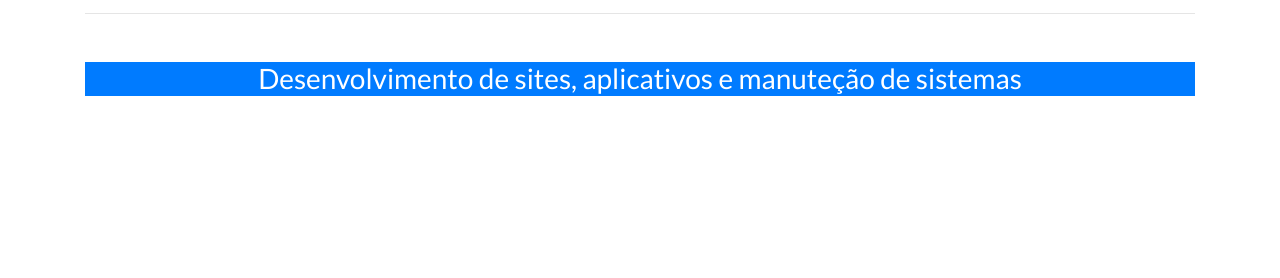
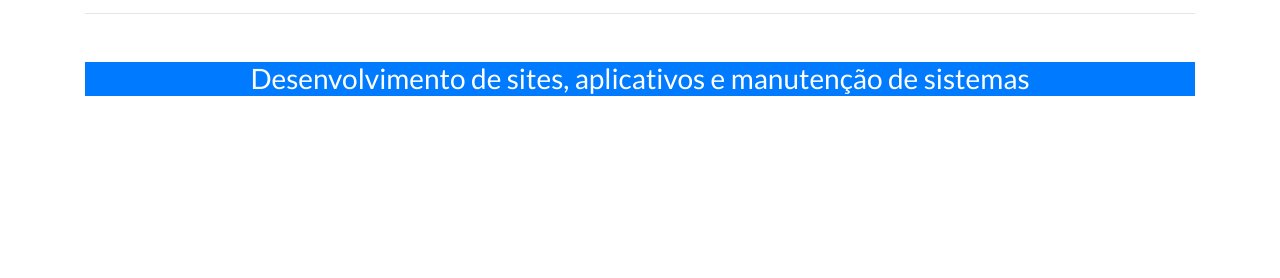
Before and after one commit to carvalho7976/MonolitosSite, a website with bundled scripts: page index.html in a window 1280 px wide. Shown: the part 522-800 px from the top of the page. Built offline with nearby package versions, Linux system fonts and the light colour scheme.

Commit message:
fix nome

```diff
--- a/index.html
+++ b/index.html
@@ -57,7 +57,7 @@
     <div class="container">
       <img class="img-fluid rounded mx-auto d-block" src="img/logo.png" alt="logo empresa" style="max-width:50%">
       <hr class="mb-5">
-      <h2 class="font-weight-dark mb-0 bg-primary">Desenvolvimento de sites, aplicativos e manuteção de sistemas</h2>
+      <h2 class="font-weight-dark mb-0 bg-primary">Desenvolvimento de sites, aplicativos e manutenção de sistemas</h2>
     </div>
   </header>
 
```
